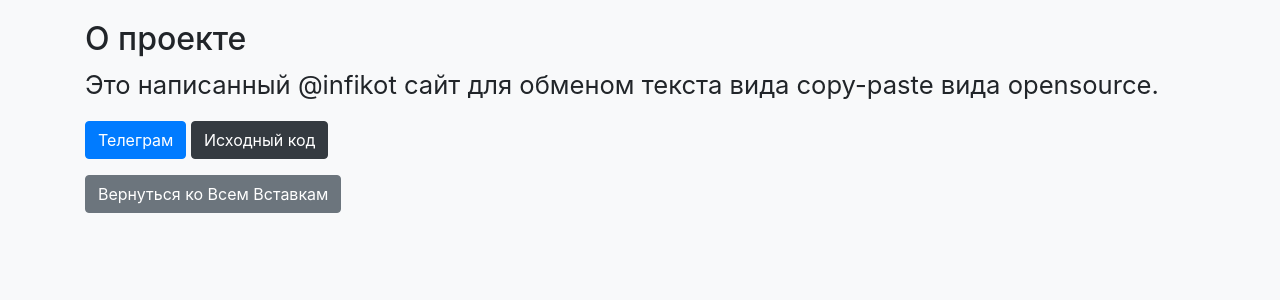
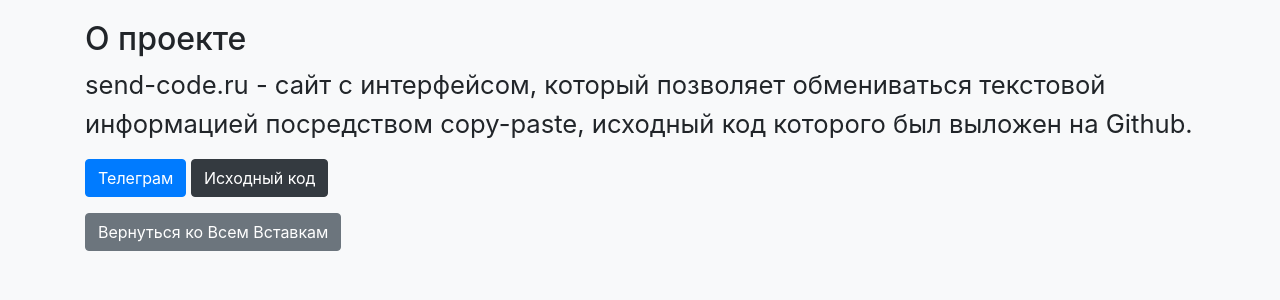
Before and after one commit to infikot/send-code, a Flask app: page /about in a window 1280 px wide. Shown: the part 62-362 px from the top of the page. Run offline with Flask 3, Linux system fonts and the light colour scheme; some libraries are stand-ins or nearby versions.

Commit message:
Add files via upload

```diff
--- a/templates/about.html
+++ b/templates/about.html
@@ -3,7 +3,8 @@
 {% block content %}
     <h2>О проекте</h2>
     <div>
-      <d>Это написанный @infikot сайт для обменом текста вида copy-paste вида opensource.</d>
+      <d>send-code.ru - сайт с интерфейсом, который позволяет обмениваться текстовой информацией посредством
+          copy-paste, исходный код которого был выложен на Github.</d>
     </div>
     <div>
       <a href="https://t.me/infinite_edit" class="btn btn-primary mt-3">Телеграм</a>
```
